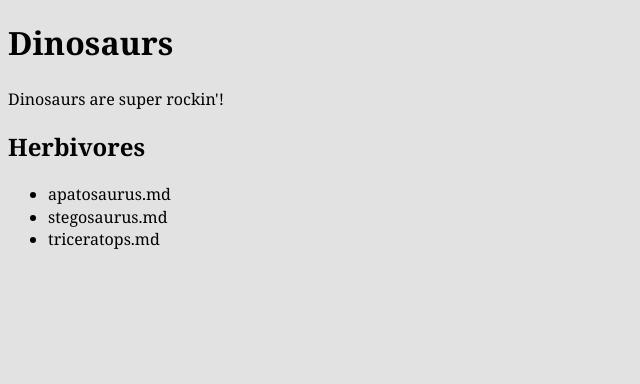
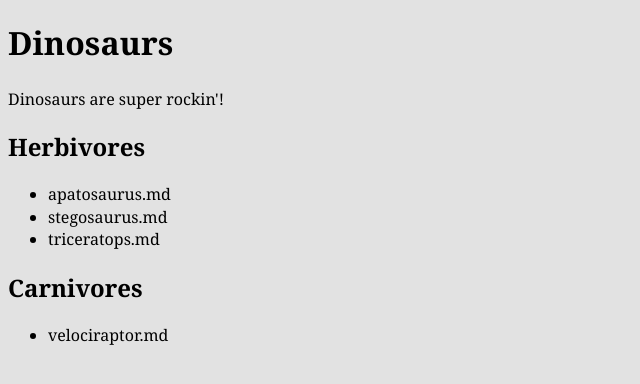
Before and after one commit to walkergrace/dinosaurs, a Jekyll site: the page built from index.html, in a window 1280 px wide. Shown: the top 384 px of the page, without its empty margins (0-640 px from the left). Built offline with Jekyll 4.4.1, drawn with Linux system fonts in a browser that asks for light colours; Markdown is read by kramdown in place of the engine named in the settings.

Commit message:
added carnivores list

```diff
--- a/index.html
+++ b/index.html
@@ -13,3 +13,12 @@ layout: default
 		{% endif %}
 	{% endfor %}
 </ul>
+
+<h2>Carnivores</h2>
+<ul>
+	{% for dino in site.pages %}
+		{% if dino.category == "carnivore" %}
+	<li>{{dino.name}}</li>
+		{% endif %}
+	{% endfor %}
+</ul>
```
